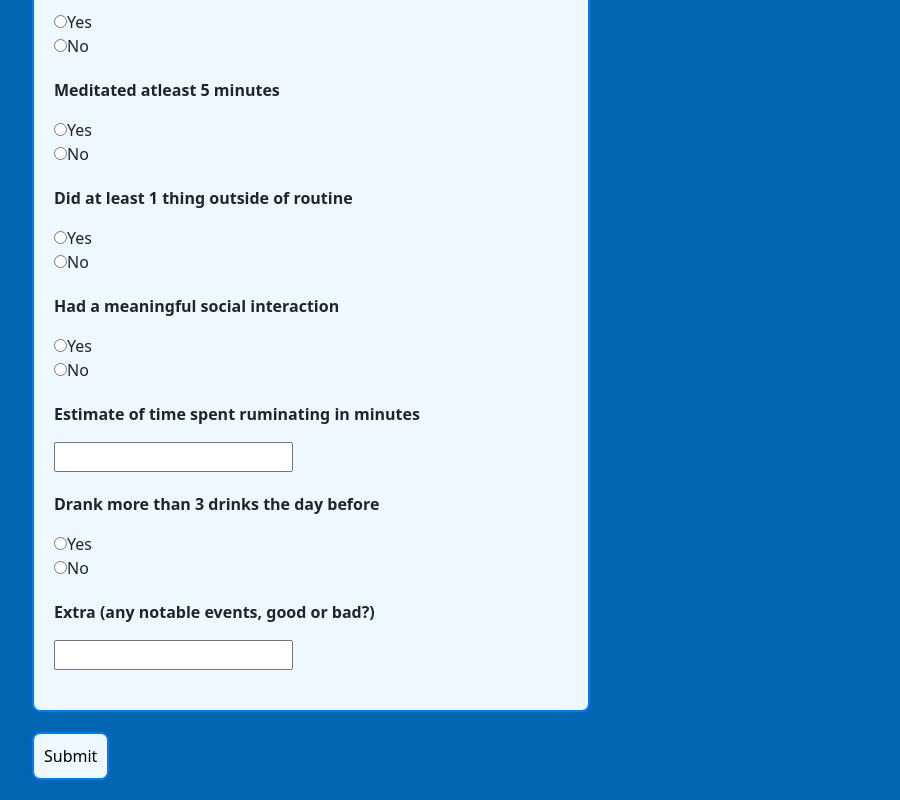
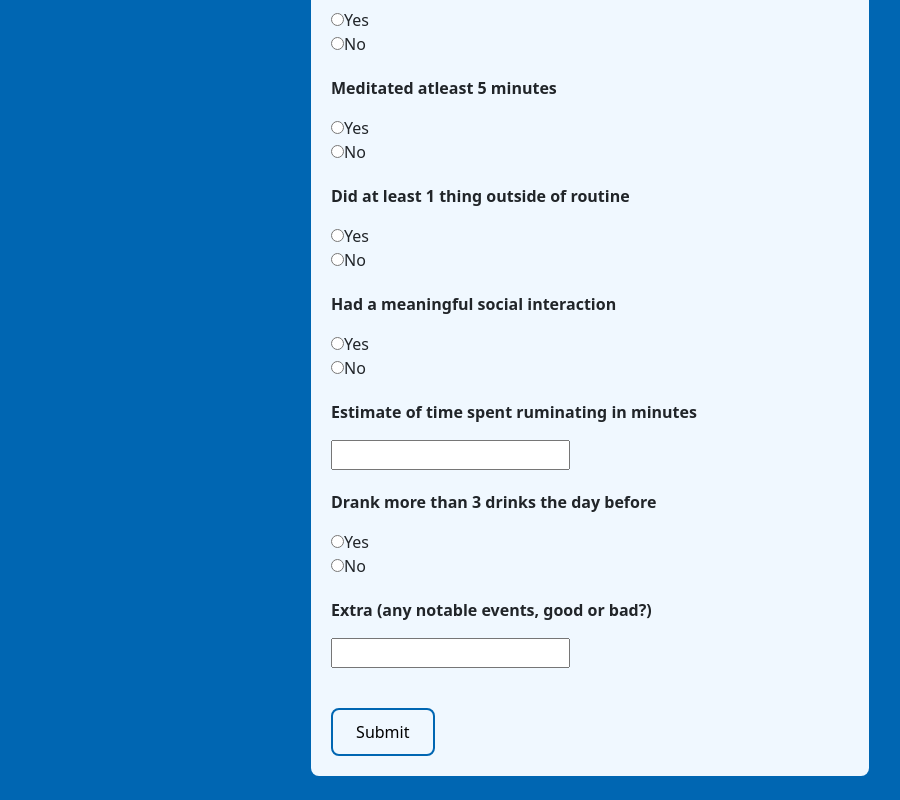
Before and after one commit to emilebilodeau/survey-creation-app, a React (Vite) app in the folder mood/: page /form in a window 1280 px wide. Shown: the part 560-1360 px from the top of the page, without its empty margins (50-950 px from the left). Built offline with nearby package versions, Linux system fonts and the light colour scheme.

Commit message:
finished styling

```diff
--- a/mood/src/App.css
+++ b/mood/src/App.css
@@ -1,21 +1,8 @@
-/*
-step 5: styling the page
-
-5.1 choose a background color
-5.2 style the navbar
-5.3 style the form page, the survey, and the submit button
-5.4 style the data page, and the table
-
-*/
 
 * {
     box-sizing: border-box;
 }
 
-/*
-looking for blues...
-bayern blue: #0066b2
-*/
 body {
     margin: 0;
     background-color: #0066b2;
@@ -69,11 +56,11 @@ body {
 /* Form page css */
 
 .survey-box {
-    border: 2px solid #007BFF;
+    border: 2px;
     padding: 20px;
-    margin: 20px 0;
+    margin: 20px auto; /* centers the survey */
     width: 50%;
-    border-radius: 8px; /* Rounded corners */
+    border-radius: 8px; /* rounded corners */
     background-color: #f0f8ff;
   }
 
@@ -90,12 +77,13 @@ body {
 }
 
 .form-submit {
-    margin-bottom: 20px;
+  margin-top: 20px;
   background-color: #f0f8ff;
   padding: 10px;
+  width: 20%;
   color: black;
   border-radius: 8px;
-    border: 2px solid #007BFF;
+  border: 2px solid #0066b2;
 }
 
 /* Data page css */
@@ -103,5 +91,10 @@ body {
 .data-table {
   margin-top: 20px;
   background-color: white;
-    border: 2px solid black;
+  border: 2px solid;
 }
+
+.table-header {
+  background-color: #333;
+  color: white
+}
--- a/mood/src/components/Table.tsx
+++ b/mood/src/components/Table.tsx
@@ -8,8 +8,8 @@ interface Props {
 // TODO: try to find a better way to generate the rows (possibly using cols)
 const Table = ({ rows, cols }: Props) => {
   return (
-    <table className="data-table table">
-      <thead className="table-dark">
+    <table className="data-table table table-striped">
+      <thead className="table-header">
         <tr>
           {cols.map((column: any, index: any) => (
             <th scope="col" key={index}>
@@ -26,7 +26,7 @@ const Table = ({ rows, cols }: Props) => {
             <td>{row.mood}</td>
             <td>{row.sleepDisruption}</td>
             <td>{row.exercise}</td>
-            <td>{row.outisde}</td>
+            <td>{row.outside}</td>
             <td>{row.meditation}</td>
             <td>{row.breakRoutine}</td>
             <td>{row.socialInteraction}</td>
--- a/mood/src/components/TenQ.tsx
+++ b/mood/src/components/TenQ.tsx
@@ -17,13 +17,13 @@ const TenQ = ({ question, data, updateData, alias, id }: Props) => {
     if (rating) {
       let previous = document.getElementById(`${rating}-button-${id}`);
       if (previous) {
-        previous.className = "rating-button btn btn-secondary";
+        previous.className = "btn btn-secondary";
       }
     }
     setRating(value);
     const element = document.getElementById(`${value}-button-${id}`);
     if (element) {
-      element.className = "rating-button btn btn-primary";
+      element.className = "btn btn-primary";
     }
     const newData = { ...data, [alias]: value };
     updateData(newData);
@@ -34,7 +34,7 @@ const TenQ = ({ question, data, updateData, alias, id }: Props) => {
     for (let i = 1; i <= 10; i++) {
       buttons.push(
         <button
-          className="rating-button btn btn-secondary"
+          className="btn btn-secondary"
           id={`${i}-button-${id}`}
           key={i}
           onClick={() => handleRatingClick(i)}
--- a/mood/src/pages/Form.tsx
+++ b/mood/src/pages/Form.tsx
@@ -168,10 +168,10 @@ const Form = () => {
             );
           }
         })}
+        <button className="form-submit" onClick={submitForm}>
+          Submit
+        </button>
       </div>
-      <button className="form-submit" onClick={submitForm}>
-        Submit
-      </button>
     </>
   );
 };
--- a/mood/src/pages/Home.tsx
+++ b/mood/src/pages/Home.tsx
@@ -4,7 +4,7 @@ const Home = () => {
   return (
     <>
       <h1 className="header">Home</h1>
-      <p>Survey creation coming soon...</p>
+      <p>Survey creation coming soon... temporary page for now</p>
     </>
   );
 };
```
Lines whose indentation alone changed are shown as unchanged.
